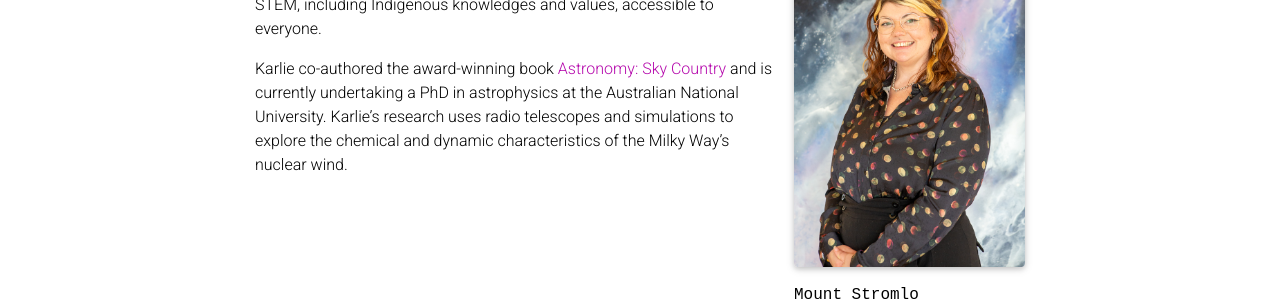
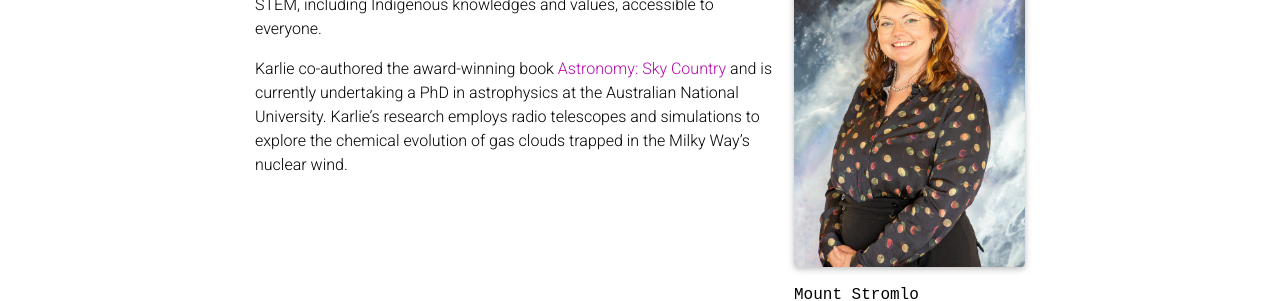
Before and after one commit to karlienoon/karlienoon.github.io, a Jekyll site: the page built from _pages/about.md, in a window 1280 px wide and 1109 px high. Shown: the part 280-581 px from the top of the window. Built offline with Jekyll 4.4.1, drawn with Linux system fonts in a browser that asks for light colours; full-size pictures stand in for the smaller copies a plugin makes; comment, search, counter and statistics services are not loaded; a style sheet for code colours, icons or effects is not loaded.

Commit message:
Update about.md

```diff
--- a/_pages/about.md
+++ b/_pages/about.md
@@ -21,4 +21,4 @@
 
 Ms Karlie Alinta Noon is a Gamilaroi astrophysicist with over a decade of experience in science communication. She has extensive knowledge of Indigenous heritage and STEM education and is passionate about making STEM, including Indigenous knowledges and values, accessible to everyone.
 
-Karlie co-authored the award-winning book <a href=" https://www.booktopia.com.au/first-knowledges-astronomy-karlie-noon/book/9781760762162.html">Astronomy: Sky Country</a> and is currently undertaking a PhD in astrophysics at the Australian National University. Karlie's research uses radio telescopes and simulations to explore the chemical and dynamic characteristics of the Milky Way's nuclear wind.
+Karlie co-authored the award-winning book <a href=" https://www.booktopia.com.au/first-knowledges-astronomy-karlie-noon/book/9781760762162.html">Astronomy: Sky Country</a> and is currently undertaking a PhD in astrophysics at the Australian National University. Karlie's research employs radio telescopes and simulations to explore the chemical evolution of gas clouds trapped in the Milky Way's nuclear wind.
```
